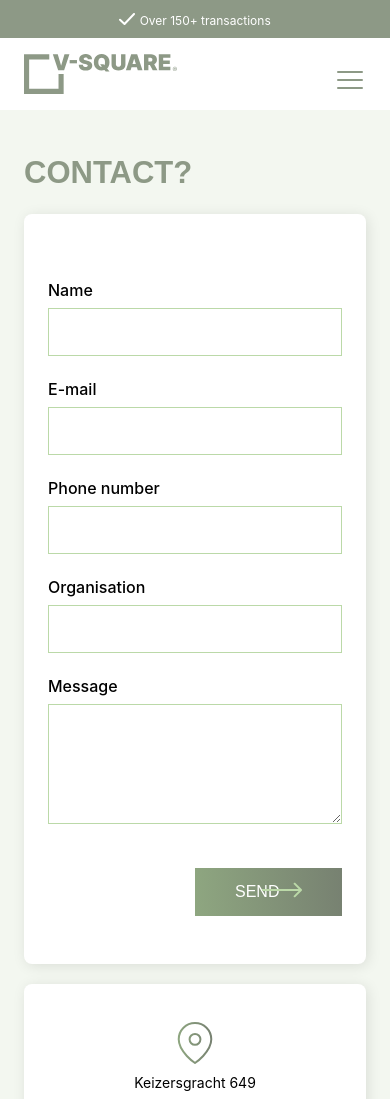
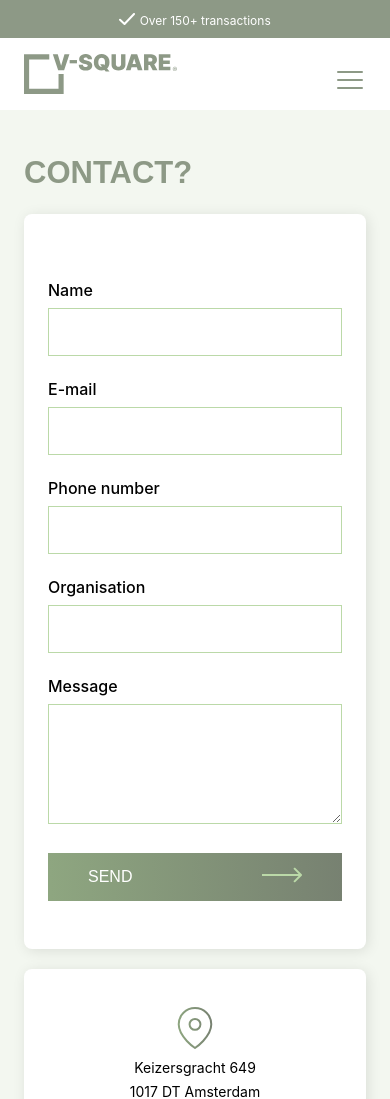
Before and after one commit to Lloyd-Aipassa/vsquare, a Nuxt app: page /contact in a window 390 px wide. Shown: the top 1099 px of the page. Built offline with nearby package versions, Linux system fonts and the light colour scheme.

Commit message:
fixed form button mobile full width

```diff
--- a/pages/contact.vue
+++ b/pages/contact.vue
@@ -313,7 +313,7 @@ form input[type="submit"]:active {
 
     form input[type="submit"] {
         margin-top: 20px;
-        width: 50%;
+        width: 100%;
 
     }
 
@@ -330,5 +330,19 @@ form input[type="submit"]:active {
         gap: 20px;
     }
 
+    .button {
+        margin-top: 0px;
+        position: relative;
+        width: 100%;
+        display: flex;
+        justify-content: flex-end;
+    }
+
+    .button img {
+        position: absolute;
+        top: 50%;
+        right: 40px;
+    }
+
 }
 </style>
--- a/pages/vegitalian-project.vue
+++ b/pages/vegitalian-project.vue
@@ -45,9 +45,9 @@ const Link = '/contact'
 
 // ** Reconmendations **
 const HeroContent = [{
-    Image: "/vegitalian/vegi-header.webp",
+    Image: "/vegitalian/Vegi-header.webp",
     Title: 'THE VEGITALIAN PROJECT',
-    MobImage: "/vegitalian/vegi-header-mob.webp",
+    MobImage: "/vegitalian/Vegi-header-mob.webp",
 }]
 
 // ** White card button  **
```
